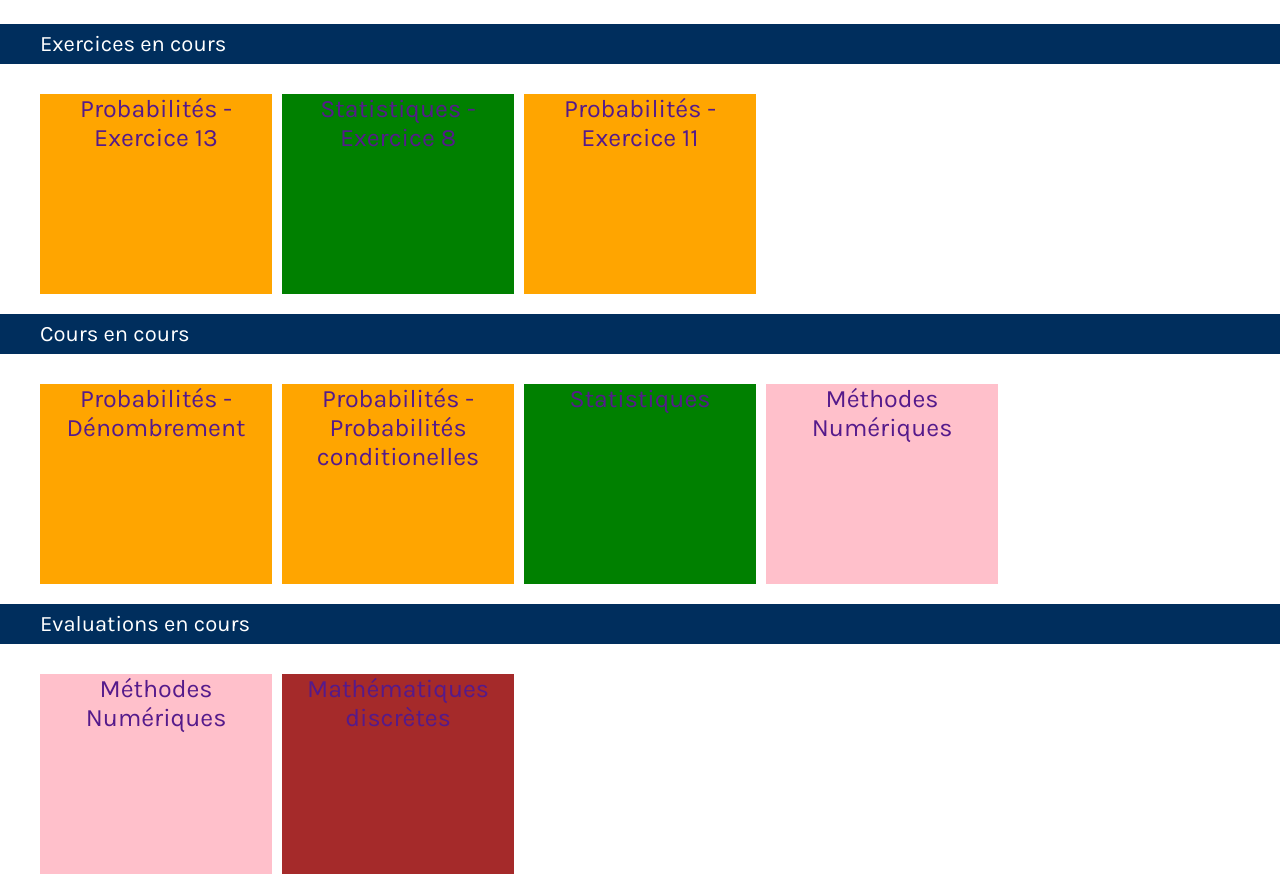
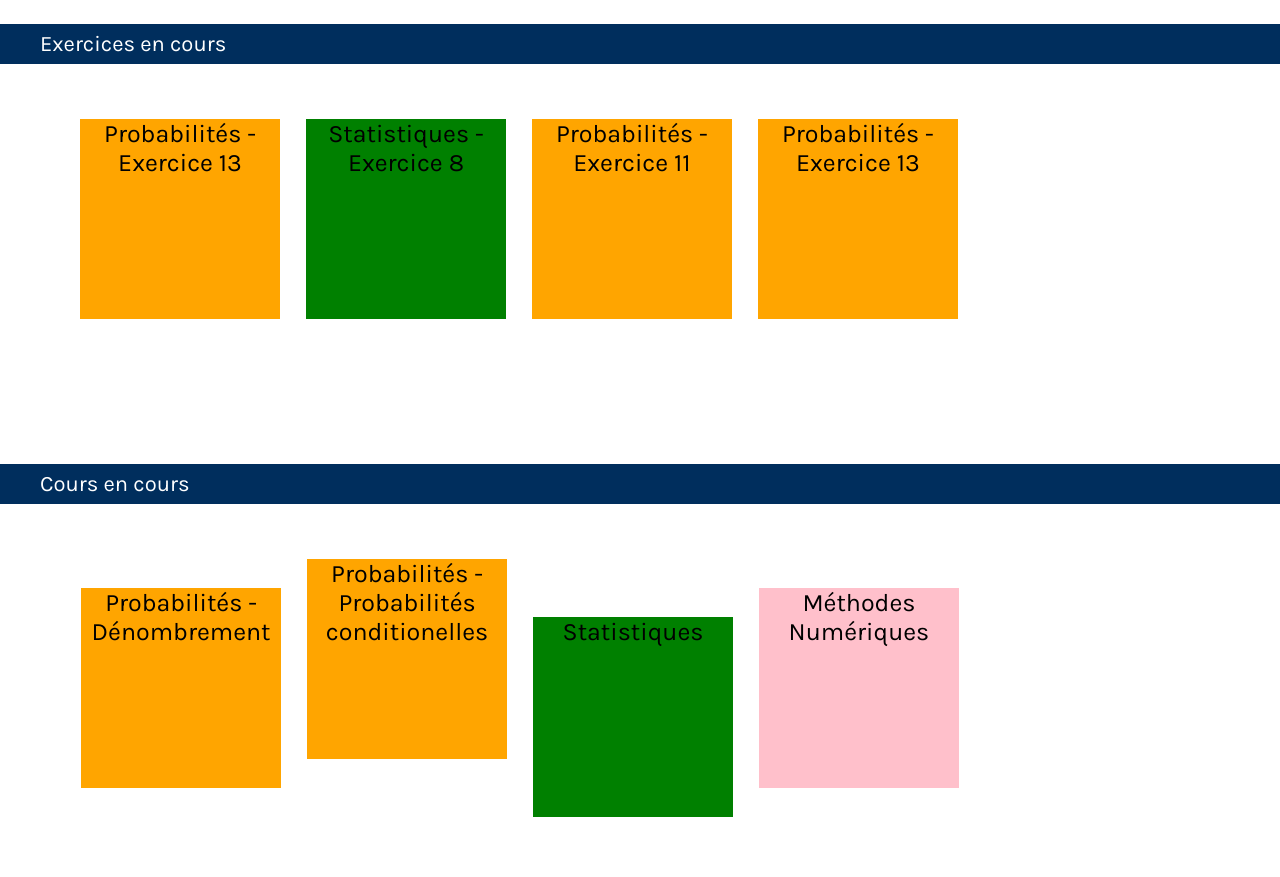
Before and after one commit to RCouery/ProjetINFO2, a plain HTML site: page MathsDex/pages/profil.html in a window 1280 px wide. Shown: the part 293-1170 px from the top of the page. Drawn offline with Linux system fonts and the light colour scheme.

Commit message:
Creation scroll bar

```diff
--- a/MathsDex/pages/profil.html
+++ b/MathsDex/pages/profil.html
@@ -55,11 +55,17 @@
 </div>
 
 <div class = "corps">
-    <div class = "stock">
-        <a href=""><div class = "e1">Probabilités - Exercice 13</div></a>
-        <a href=""><div class = "e2">Statistiques - Exercice 8</div></a>
-        <a href=""><div class = "e1">Probabilités - Exercice 11</div></a>
-    </div>
+    <ul class = "stock">
+        <li class = "e1">Probabilités - Exercice 13</li>
+        <li class = "e2">Statistiques - Exercice 8</li>
+        <li class = "e1">Probabilités - Exercice 11</li>
+        <li class = "e1">Probabilités - Exercice 13</li>
+        <li class = "e2">Statistiques - Exercice 8</li>
+        <li class = "e1">Probabilités - Exercice 11</li>
+        <li class = "e1">Probabilités - Exercice 13</li>
+        <li class = "e2">Statistiques - Exercice 8</li>
+        <li class = "e1">Probabilités - Exercice 11</li>
+    </ul>
 </div>
 
 <div class = "bande">
@@ -67,12 +73,12 @@
 </div>
 
 <div class = "corps">
-    <div class = "stock">
-        <a href=""><div class = "e1">Probabilités - Dénombrement</div></a>
-        <a href=""><div class = "e1">Probabilités - Probabilités conditionelles</div></a>
-        <a href=""><div class = "e2">Statistiques</div></a>
-        <a href=""><div class = "e4">Méthodes Numériques</div></a>
-    </div>
+    <ul class = "stock">
+        <li class = "e1">Probabilités - Dénombrement</li>
+        <li class = "e1">Probabilités - Probabilités conditionelles</li>
+        <li class = "e2">Statistiques</li>
+        <li class = "e4">Méthodes Numériques</li>
+    </ul>
 </div>
 
 <div class = "bande">
@@ -80,10 +86,10 @@
 </div>
 
 <div class = "corps">
-    <div class = "stock">
-        <a href=""><div class = "e4">Méthodes Numériques</div></a>
-        <a href=""><div class = "e3">Mathématiques discrètes</div></a>
-    </div>
+    <ul class = "stock">
+        <li class = "e4">Méthodes Numériques</li>
+        <li class = "e3">Mathématiques discrètes</li>
+    </ul>
 </div>
 
 
--- a/MathsDex/styles/index.css
+++ b/MathsDex/styles/index.css
@@ -184,20 +184,24 @@ h1{
 font-size : 40px;}
 
 .stock {
+width : 900px;
+overflow-x: auto;
 color:black;
-height : 200px;
+height : 300px;
 font-size:25px;
 text-align: center;
-  display: grid;
-  grid-template-columns: repeat(5, 1fr);
-  grid-gap: 10px;
-  grid-auto-rows: minmax(100px, auto);
+white-space:nowrap;
 }
 
 .stock a {
 text-decoration: none;}
 
-
+.stock li{
+width : 200px;
+white-space : normal;
+display:inline-block;
+list-style-type: none;
+margin-right : 20px;}
 .e1 {
 height : 200px;
 text-decoration : none;
```
